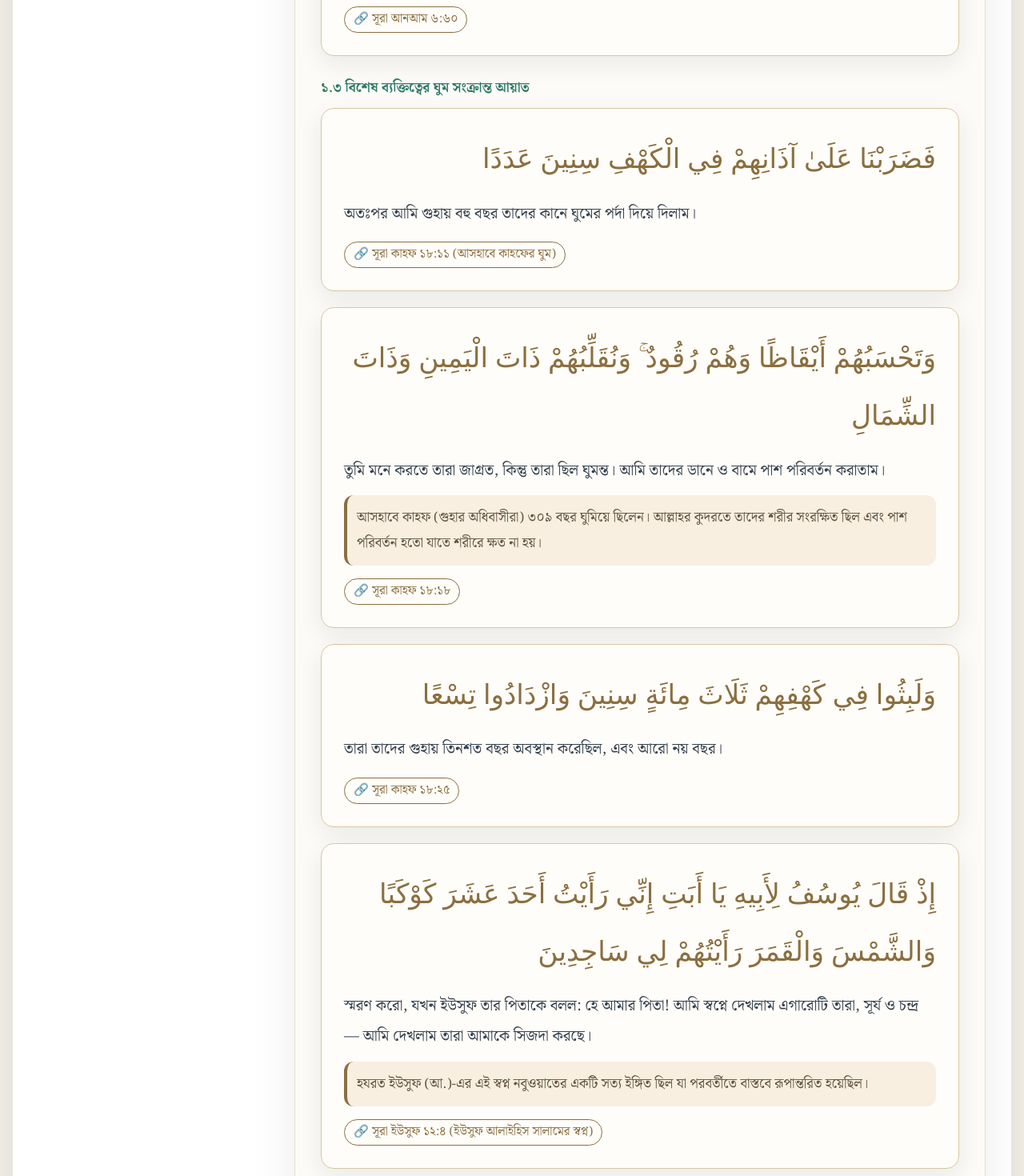
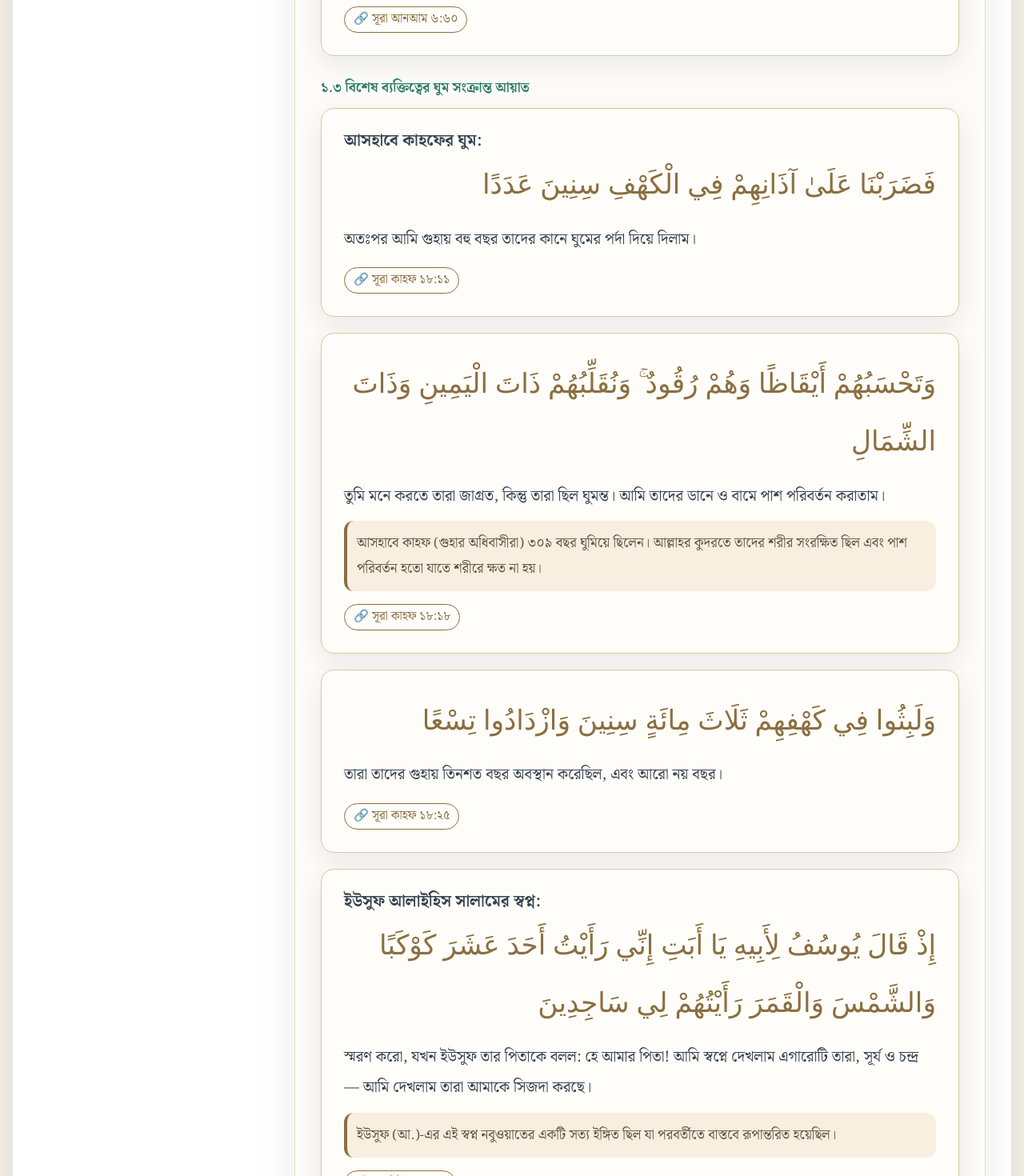
Before and after one commit to searchsakib/reference-catalog, a React (Vite) app: page / in a window 1280 px wide. Shown: the part 3920-5390 px from the top of the page at 80% size. Built offline with nearby package versions, Linux system fonts and the light colour scheme; a web font is replaced by a local one.

Commit message:
add: topic added in referenceCard

```diff
--- a/src/components/ContentSection.jsx
+++ b/src/components/ContentSection.jsx
@@ -12,6 +12,7 @@ const ContentSection = ({ section, expanded }) => (
           {subsection.items.map((item) => (
             <ReferenceCard
               key={`${subsection.id}-${item.source}`}
+              topic={item.topic}
               arabic={item.arabic}
               bangla={item.bangla}
               source={item.source}
--- a/src/components/ReferenceCard.jsx
+++ b/src/components/ReferenceCard.jsx
@@ -1,4 +1,5 @@
 const ReferenceCard = ({
+  topic,
   arabic,
   bangla,
   source,
@@ -20,6 +21,11 @@ const ReferenceCard = ({
 
   return (
     <article className="mb-5 rounded-2xl border border-[#d8c8a3] bg-[#fffdf9] p-5 shadow-[0_10px_30px_rgba(15,23,42,0.08)] md:p-7">
+      {topic && (
+        <h3 className="mb-2 text-2xl font-semibold leading-6 text-[#35424f] sm:text-[1.25rem]">
+          {topic}
+        </h3>
+      )}
       {arabic && (
         <div className="mb-3 text-right text-[1.7rem] leading-[2.1] text-[#8a6f40] sm:text-[1.95rem] md:text-[2.15rem]">
           {arabic}
--- a/src/data/references.js
+++ b/src/data/references.js
@@ -142,11 +142,12 @@ export const contentSections = [
         title: "১.৩ বিশেষ ব্যক্তিত্বের ঘুম সংক্রান্ত আয়াত",
         items: [
           {
+            topic: "আসহাবে কাহফের ঘুম:",
             arabic:
               "فَضَرَبْنَا عَلَىٰ آذَانِهِمْ فِي الْكَهْفِ سِنِينَ عَدَدًا",
             bangla:
               "অতঃপর আমি গুহায় বহু বছর তাদের কানে ঘুমের পর্দা দিয়ে দিলাম।",
-            source: "সূরা কাহফ ১৮:১১ (আসহাবে কাহফের ঘুম)",
+            source: "সূরা কাহফ ১৮:১১",
             sourceUrl: "https://quran.com/18/11",
             links: [
               {
@@ -189,14 +190,15 @@ export const contentSections = [
             ],
           },
           {
+            topic: "ইউসুফ আলাইহিস সালামের স্বপ্ন:",
             arabic:
               "إِذْ قَالَ يُوسُفُ لِأَبِيهِ يَا أَبَتِ إِنِّي رَأَيْتُ أَحَدَ عَشَرَ كَوْكَبًا وَالشَّمْسَ وَالْقَمَرَ رَأَيْتُهُمْ لِي سَاجِدِينَ",
             bangla:
               "স্মরণ করো, যখন ইউসুফ তার পিতাকে বলল: হে আমার পিতা! আমি স্বপ্নে দেখলাম এগারোটি তারা, সূর্য ও চন্দ্র — আমি দেখলাম তারা আমাকে সিজদা করছে।",
-            source: "সূরা ইউসুফ ১২:৪ (ইউসুফ আলাইহিস সালামের স্বপ্ন)",
+            source: "সূরা ইউসুফ ১২:৪",
             sourceUrl: "https://quran.com/12/4",
             explanation:
-              "হযরত ইউসুফ (আ.)-এর এই স্বপ্ন নবুওয়াতের একটি সত্য ইঙ্গিত ছিল যা পরবর্তীতে বাস্তবে রূপান্তরিত হয়েছিল।",
+              "ইউসুফ (আ.)-এর এই স্বপ্ন নবুওয়াতের একটি সত্য ইঙ্গিত ছিল যা পরবর্তীতে বাস্তবে রূপান্তরিত হয়েছিল।",
             links: [
               {
                 label: "📖 Quran.com-এ দেখুন",
```
